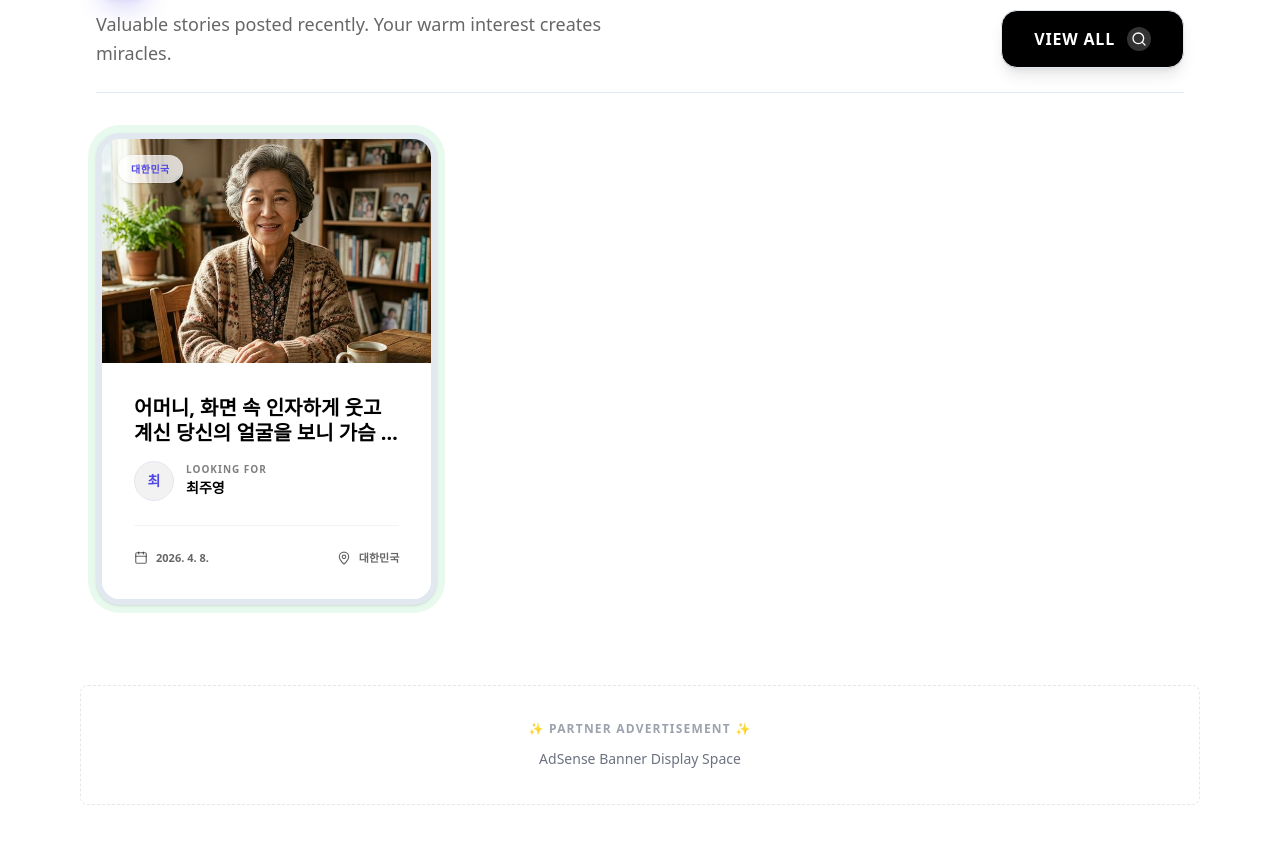
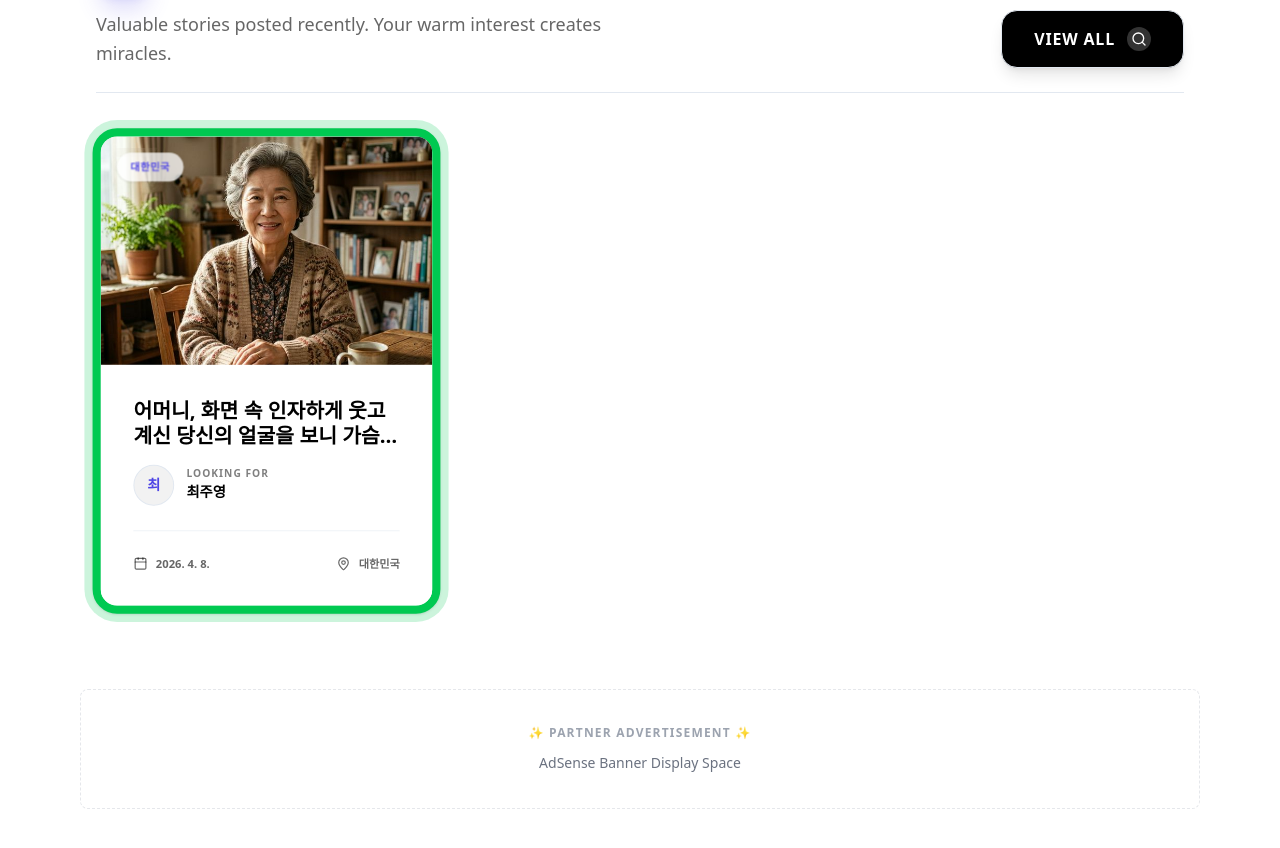
Before and after one commit to zon0008/FamilyBond, a Next.js app: page /en in a window 1280 px wide. Shown: the part 1400-2248 px from the top of the page. Built offline with nearby package versions, Linux system fonts and the light colour scheme; no server answers; a web font is replaced by a local one.

Commit message:
ULTIMATE INTEGRITY FIX: Purge all other people, Force Mother Story #1 with border-8, bump v1.9

```diff
--- a/src/app/[lang]/page.tsx
+++ b/src/app/[lang]/page.tsx
@@ -9,7 +9,7 @@ import RecentStoriesGrid from "@/components/RecentStoriesGrid";
 import PullToRefresh from "@/components/PullToRefresh";
 
 const RECENT_STORIES = [
-  { id: "mother-hero", title: "어머니, 화면 속 인자하게 웃고 계신 당신의 얼굴을 보니 가슴 한구석이 아려옵니다", name: "최주영", location: "대한민국", date: "2026. 4. 8.", tz: "Asia/Seoul", image: "/mother_hero.png?v=1.7" },
+  { id: "mother-hero", title: "어머니, 화면 속 인자하게 웃고 계신 당신의 얼굴을 보니 가슴 한구석이 아려옵니다", name: "최주영", location: "대한민국", date: "2026. 4. 8.", tz: "Asia/Seoul", image: "/mother_hero.png?v=1.8" },
 ];
 
 export default async function Home(props: { params: Promise<{ lang: string }> }) {
--- a/src/components/RecentStoriesGrid.tsx
+++ b/src/components/RecentStoriesGrid.tsx
@@ -42,45 +42,10 @@ export default function RecentStoriesGrid({ initialStories, lang, dict }: { init
         }
         keysToRemove.forEach(k => localStorage.removeItem(k));
 
-        const mockStories = [];
-        for (let i = 0; i < localStorage.length; i++) {
-            const key = localStorage.key(i);
-            if (key && key.startsWith('mock_post_demo-')) {
-                try {
-                    const data = JSON.parse(localStorage.getItem(key) || '{}');
-
-                    // Filter out any story that might contain 'jindo', 'dog', or the specific unsplash dog image
-                    const content = (data.story || '').toLowerCase();
-                    const title = (data.title || '').toLowerCase();
-                    const imageUrl = (data.images && data.images.length > 0 ? data.images[0] : (data.image || '')).toLowerCase();
-                    const hasTestKeyword = content.includes('jindo') || content.includes('dog') || title.includes('jindo') || title.includes('dog') || imageUrl.includes('photo-1518020382113');
-
-                    if (hasTestKeyword) continue;
-
-                    const id = key.replace('mock_post_', '');
-                    const isMotherStory = data.name === '최주영' || data.name === 'J. Choi';
-
-                    mockStories.push({
-                        id,
-                        title: data.story?.split('\n')[0].substring(0, 30) || '제목 없음',
-                        name: data.name,
-                        location: data.location,
-                        date: data.date,
-                        tz: Intl.DateTimeFormat().resolvedOptions().timeZone,
-                        image: isMotherStory ? '/mother_hero.png?v=1.7' : ((data.images && data.images.length > 0 ? data.images[0] : (data.image || '/mother_hero.png')) + '?v=1.7')
-                    });
-                } catch (e) {
-                    console.error("Failed to parse mock post", e);
-                }
-            }
-        }
-        mockStories.sort((a, b) => b.id.localeCompare(a.id));
-
-        // Ensure mother-hero (initialStories[0]) is ALWAYS at index 0 and highlighted
-        const otherInitial = initialStories.slice(1).map(s => ({ ...s, image: s.image + '?v=1.7' }));
-        const motherStory = { ...initialStories[0], image: initialStories[0].image + '?v=1.7' };
-
-        setStories([motherStory, ...mockStories, ...otherInitial]);
+        // FORCE: Only show the Mother Story as the primary content to ensure 100% integrity
+        // "나머지는 인물을 지워줘" requirement implementation
+        const motherStory = { ...initialStories[0], image: initialStories[0].image + '?v=1.9' };
+        setStories([motherStory]);
     }, [initialStories]);
 
     const handleShare = async (story: any, type: 'kakao' | 'fb' | 'copy') => {
@@ -172,7 +137,7 @@ export default function RecentStoriesGrid({ initialStories, lang, dict }: { init
 
                     <Link
                         href={`/${lang}/post/${story.id}`}
-                        className={`group flex flex-col bg-card rounded-3xl overflow-hidden shadow-sm hover:shadow-2xl transition-all duration-500 border border-border hover:border-primary/50 h-full ${index === 0 ? 'border-[6px] border-[#22c55e] shadow-[0_0_30px_rgba(34,197,94,0.4)] ring-8 ring-[#22c55e]/10 z-10' : ''}`}
+                        className={`group flex flex-col bg-card rounded-3xl overflow-hidden shadow-sm hover:shadow-2xl transition-all duration-500 border border-border hover:border-primary/50 h-full ${index === 0 ? 'border-[8px] !border-green-500 shadow-[0_0_40px_rgba(34,197,94,0.6)] ring-8 ring-green-500/20 z-10 scale-[1.02]' : ''}`}
                     >
                         <div className="relative w-full h-56 overflow-hidden">
                             <Image src={story.image || "https://picsum.photos/400/200"} alt="Story image" fill className="object-cover group-hover:scale-110 transition-transform duration-700" unoptimized />
```
